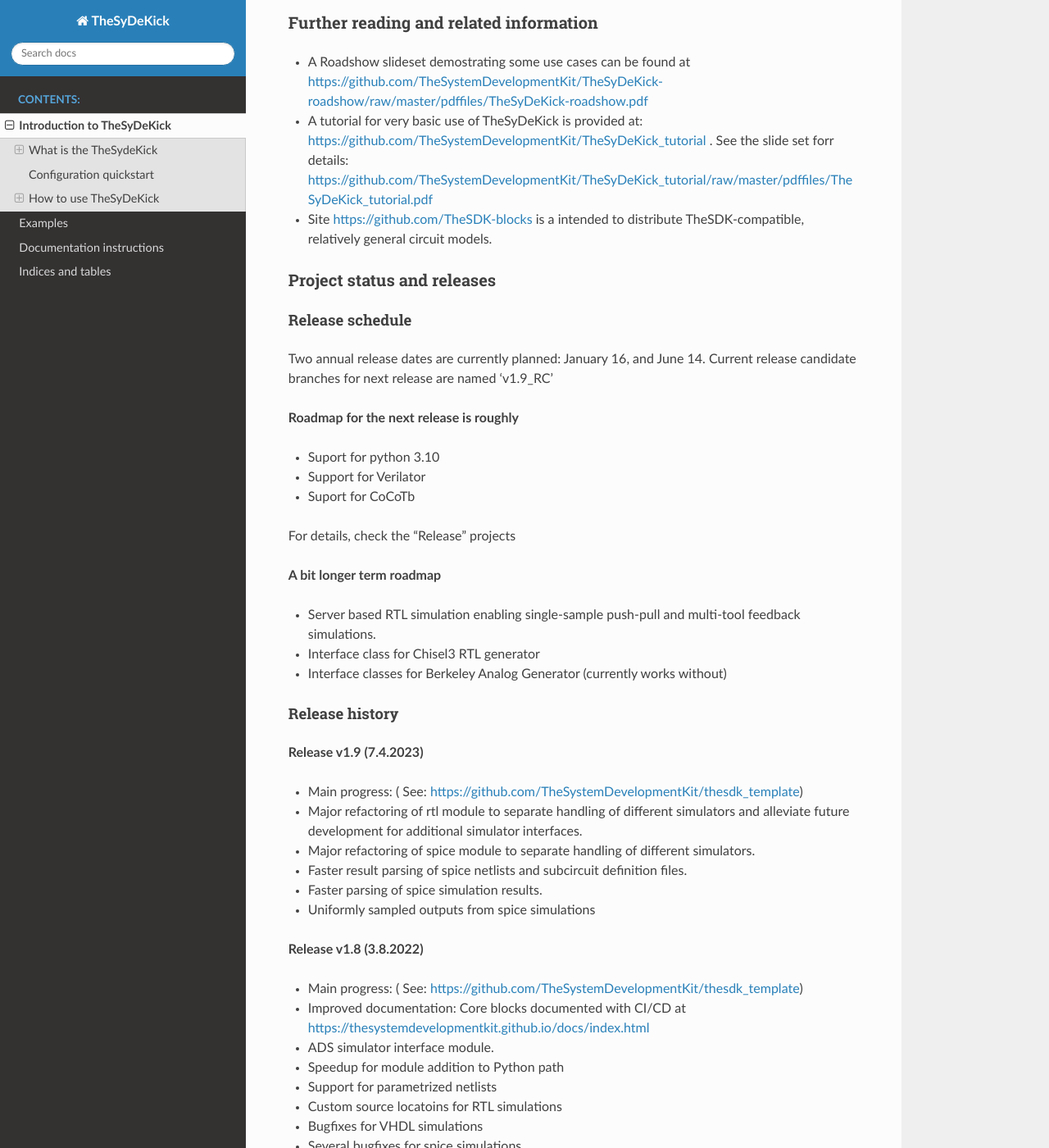
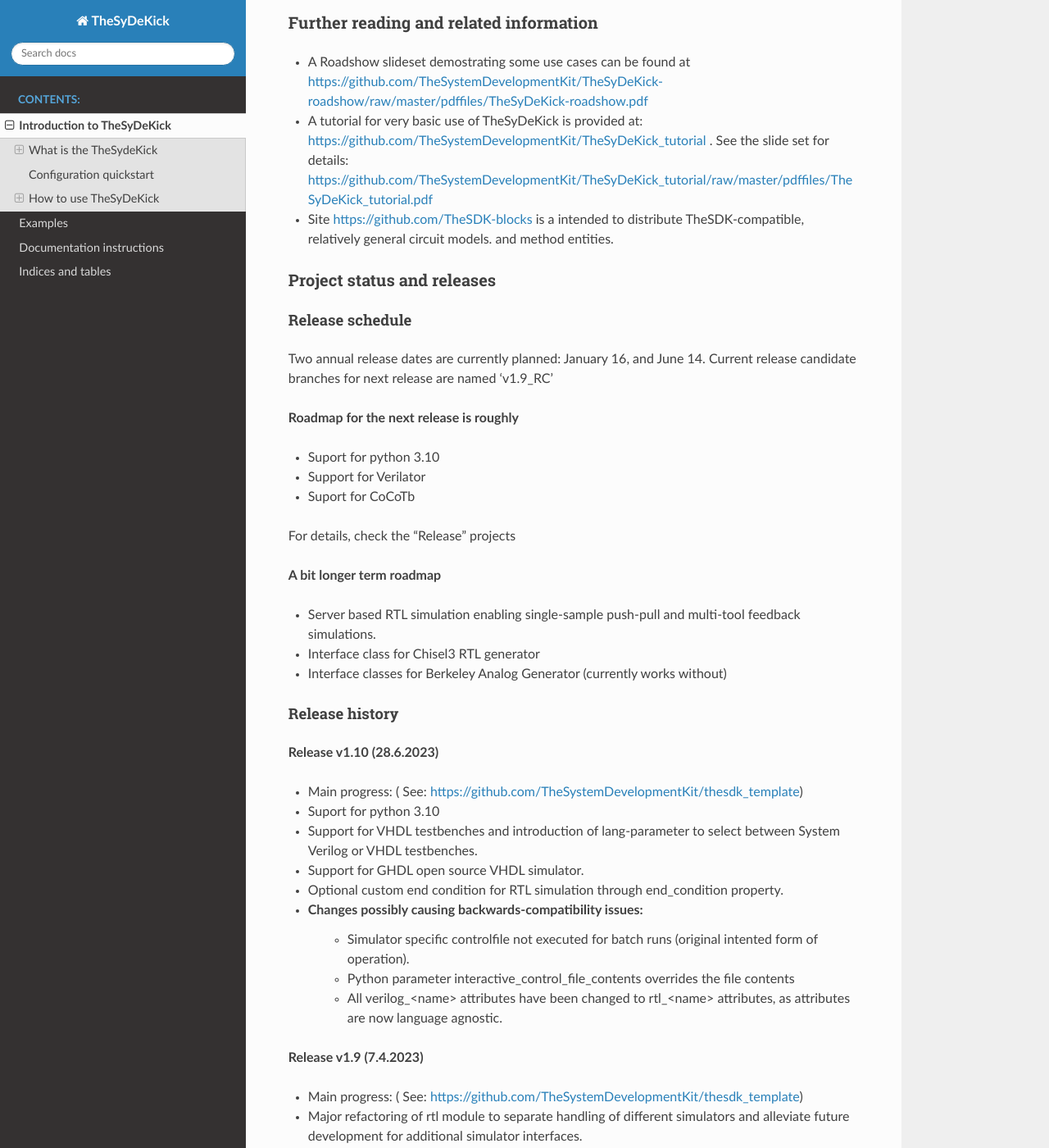
Before and after one commit to TheSystemDevelopmentKit/thesdk_template, a Sphinx documentation site: the page built from doc/source/introduction.rst, in a window 1280 px wide and 1400 px high, scrolled down 2162 px. Shown: the whole window at 82% size. Built offline with Sphinx 7.4.7 and the Read the Docs theme 2.0.0, drawn with Linux system fonts in a browser that asks for light colours; formulas are drawn with MathJax 3.

Commit message:
Add release notes for v1.10

```diff
--- a/doc/source/introduction.rst
+++ b/doc/source/introduction.rst
@@ -78,9 +78,9 @@ Further reading and related information
 ---------------------------------------
 * A Roadshow slideset demostrating some use cases can be found at https://github.com/TheSystemDevelopmentKit/TheSyDeKick-roadshow/raw/master/pdffiles/TheSyDeKick-roadshow.pdf
 * A tutorial for very basic use of TheSyDeKick is provided at: https://github.com/TheSystemDevelopmentKit/TheSyDeKick_tutorial .
-  See the slide set forr details: https://github.com/TheSystemDevelopmentKit/TheSyDeKick_tutorial/raw/master/pdffiles/TheSyDeKick_tutorial.pdf
+  See the slide set for details: https://github.com/TheSystemDevelopmentKit/TheSyDeKick_tutorial/raw/master/pdffiles/TheSyDeKick_tutorial.pdf
 * Site https://github.com/TheSDK-blocks is a intended to distribute TheSDK-compatible, relatively general circuit models.
-
+  and method entities.
 
 Project status and releases
 ---------------------------
@@ -104,6 +104,18 @@ For details, check the "Release" projects
 
 Release history
 ...............
+**Release v1.10 (28.6.2023)**
+
+* Main progress: ( See: https://github.com/TheSystemDevelopmentKit/thesdk_template)
+* Suport for python 3.10
+* Support for VHDL testbenches and introduction of lang-parameter to select between System Verilog or VHDL testbenches.
+* Support for GHDL open source VHDL simulator.
+* Optional custom end condition for RTL simulation through end_condition property.
+* Changes possibly causing backwards-compatibility issues:
+    * Simulator specific controlfile not executed for batch runs (original intented form of operation).
+    * Python parameter interactive_control_file_contents overrides the file contents
+    * All verilog_<name> attributes have been changed to rtl_<name> attributes, as attributes are now language agnostic.
+
 **Release v1.9 (7.4.2023)**
 
 * Main progress: ( See: https://github.com/TheSystemDevelopmentKit/thesdk_template)
```
